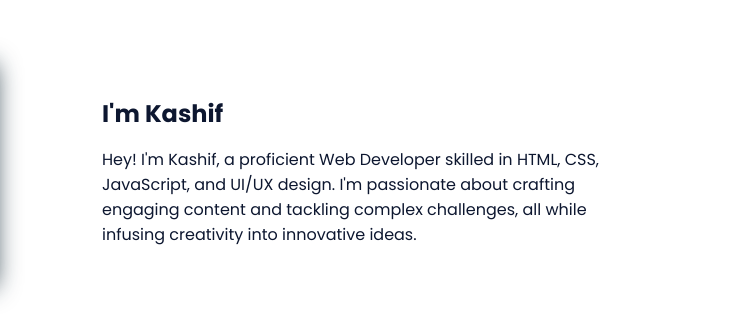
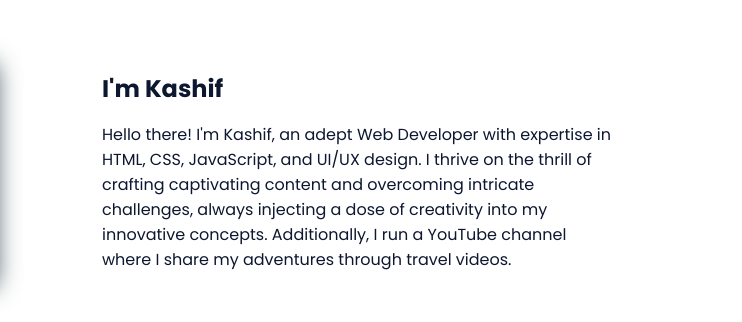
Before and after one commit to Hack-With-Kashif/portfolio-website, a plain HTML site: page index.html in a window 1280 px wide. Shown: the part 840-1162 px from the top of the page, 538-1280 px from the left. Drawn offline with nearby package versions, Linux system fonts and the light colour scheme.

Commit message:
Update index.html

```diff
--- a/index.html
+++ b/index.html
@@ -74,7 +74,8 @@
 
                 <div>
                     <h2 class="about__subtitle">I'm Kashif</h2>
-                    <p class="about__text">Hey! I'm Kashif, a proficient Web Developer skilled in HTML, CSS, JavaScript, and UI/UX design. I'm passionate about crafting engaging content and tackling complex challenges, all while infusing creativity into innovative ideas.</p>
+                    <p class="about__text">
+                        Hello there! I'm Kashif, an adept Web Developer with expertise in HTML, CSS, JavaScript, and UI/UX design. I thrive on the thrill of crafting captivating content and overcoming intricate challenges, always injecting a dose of creativity into my innovative concepts. Additionally, I run a YouTube channel where I share my adventures through travel videos.</p>
                 </div>
             </div>
         </section>
```
